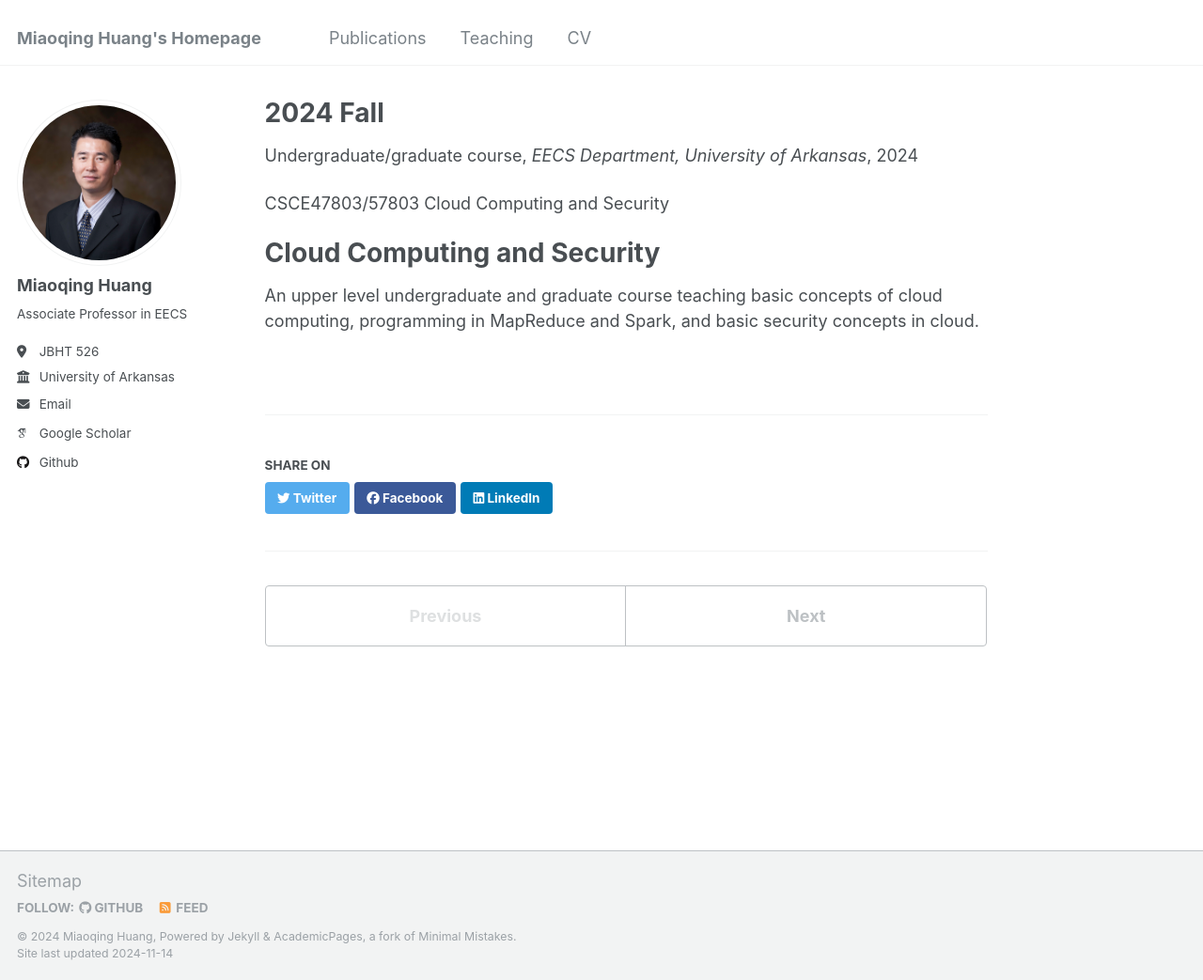
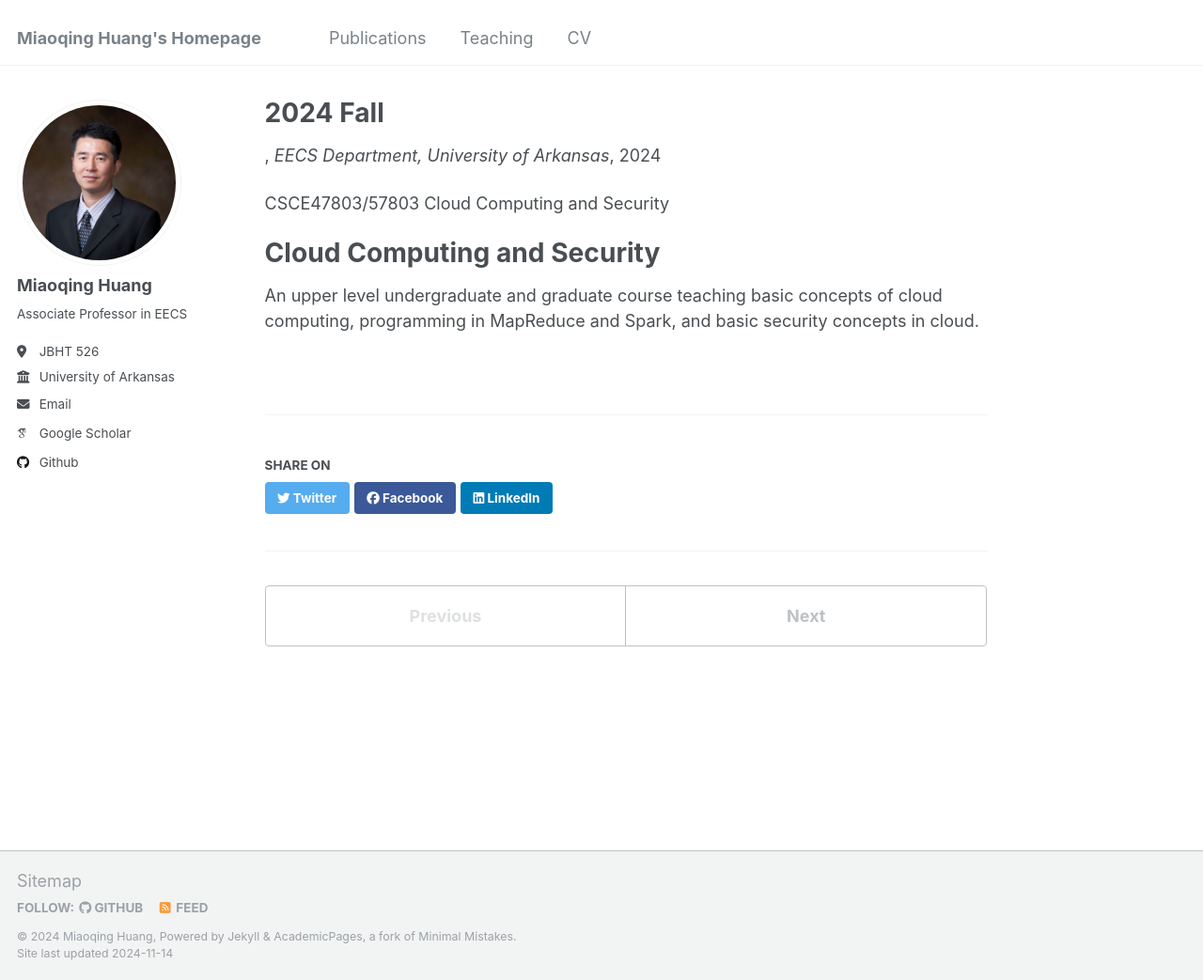
Before and after one commit to miaoqinghuang/miaoqinghuang.github.io, a Jekyll site: the page built from _teaching/2024-fall-teaching.md, in a window 1280 px wide and 1043 px high. Shown: the whole window at 94% size. Built offline with Jekyll 4.4.1, drawn with Linux system fonts in a browser that asks for light colours; some web fonts are replaced.

Commit message:
Update 2024-fall-teaching.md

```diff
--- a/_teaching/2024-fall-teaching.md
+++ b/_teaching/2024-fall-teaching.md
@@ -1,7 +1,6 @@
 ---
 title: "2024 Fall"
 collection: teaching
-type: "Undergraduate/graduate course"
 permalink: /teaching/2024-fall-teaching
 venue: "EECS Department, University of Arkansas"
 date: 2024-08-15
```
